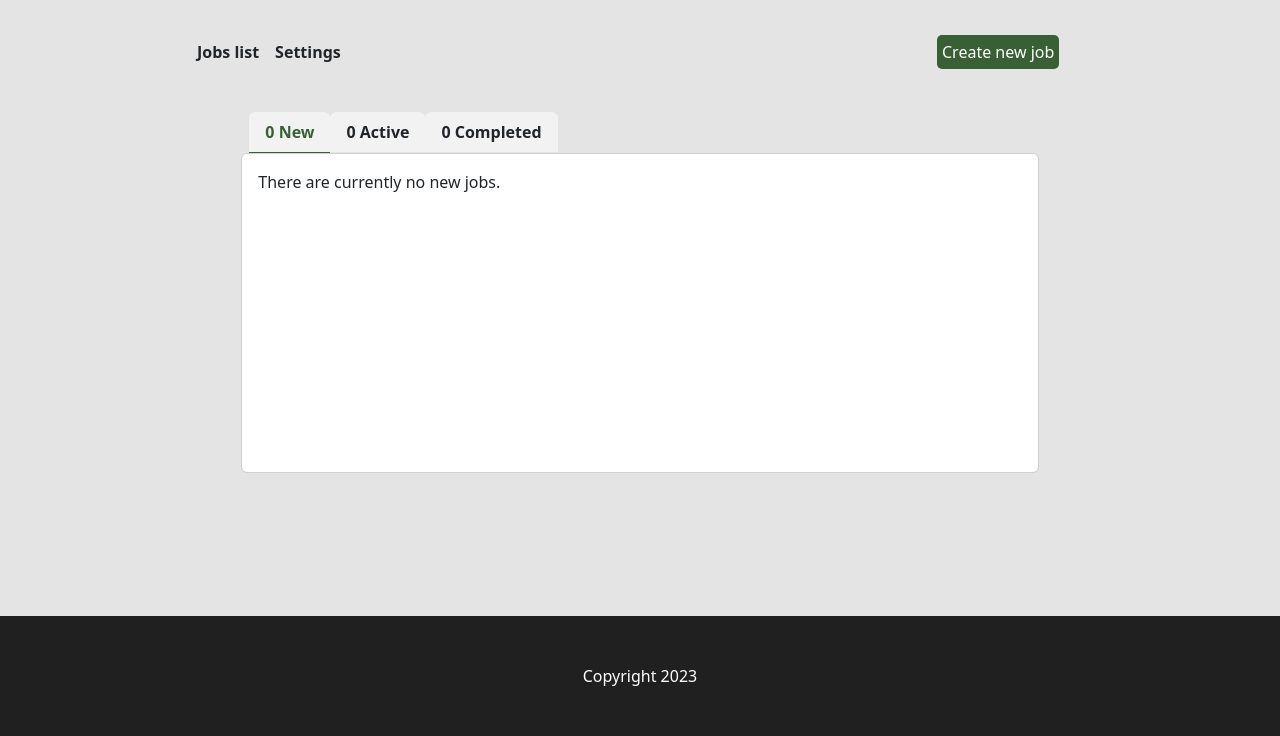
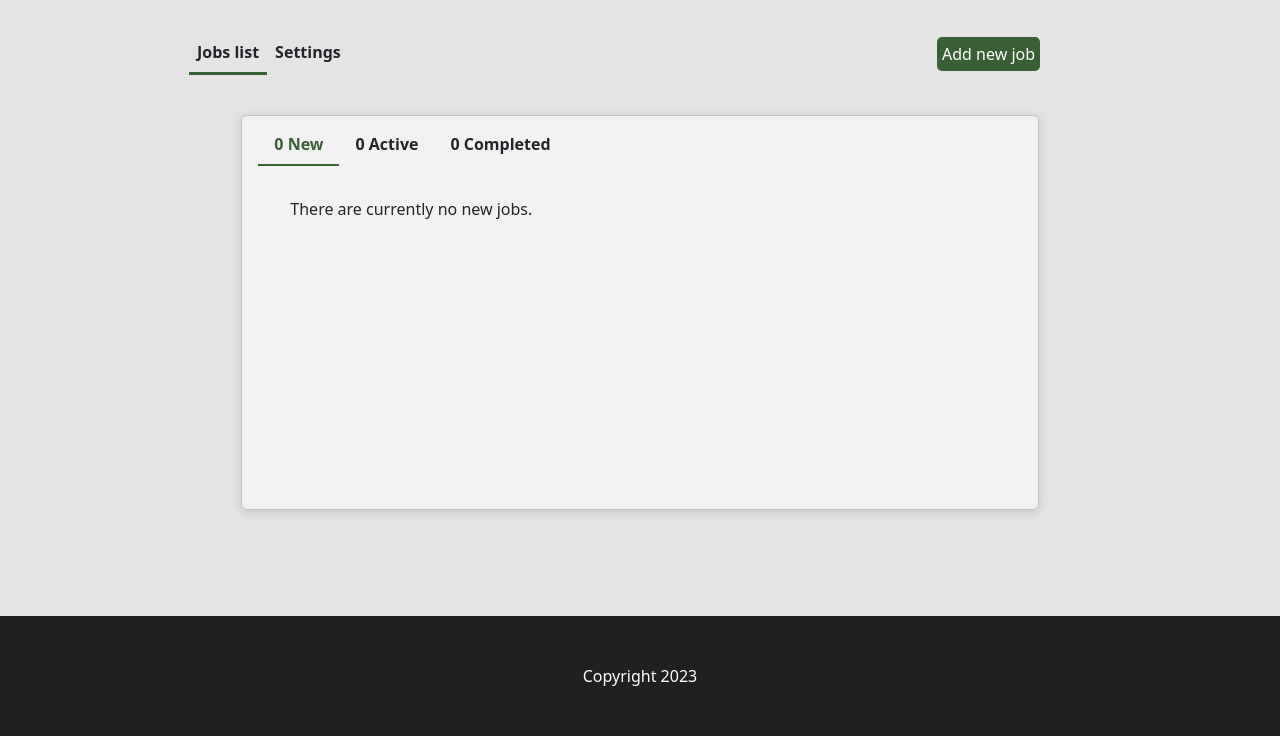
Before and after one commit to andrebraga7/the-maintenance-co, a Django app: page /client/jobs-list in a window 1280 px wide. Shown: the part 92-828 px from the top of the page. Run offline with Django 3.2, Linux system fonts and the light colour scheme; the visitor is signed in with stand-in values (Sample User, id 1); data that the repository does not hold is empty; some libraries are stand-ins or nearby versions.

Commit message:
Create the add job template and view

```diff
--- a/client_dashboard/urls.py
+++ b/client_dashboard/urls.py
@@ -24,4 +24,5 @@ urlpatterns = [
     path(
         'client/delete_<equipment_id>',
         views.DeleteEquipment.as_view(), name='delete_equipment'),
+    path('client/add_job', views.AddJob.as_view(), name='add_job'),
 ]
--- a/client_dashboard/views/categories.py
+++ b/client_dashboard/views/categories.py
@@ -7,7 +7,8 @@ from ..forms import CategoryForm
 class Categories(View):
 
     def get(self, request):
-        categories = Category.objects.all().filter(user=request.user)
+        categories = Category.objects.all().filter(
+            user=request.user).order_by('name')
 
         return render(
             request,
--- a/client_dashboard/views/jobs_list.py
+++ b/client_dashboard/views/jobs_list.py
@@ -19,3 +19,13 @@ class ClientJobsList(View):
                 'active_jobs': active_jobs,
                 'completed_jobs': completed_jobs,
             })
+
+
+class AddJob(View):
+
+    def get(self, request):
+
+        return render(
+            request,
+            'client_dashboard/add_job.html',
+            )
--- a/static/js/script.js
+++ b/static/js/script.js
@@ -12,6 +12,12 @@ $( document ).ready(function() {
     } else if (path == "/manager/show-users") {
         $("a[href$='/manager/show-users']").addClass("strong-underline")
         $("#dash_menu_2_toggle").html('Users <i class="fa-solid fa-chevron-down"></i>')
+    } else if (path == "/client/jobs-list") {
+        $("a[href$='/client/jobs-list']").addClass("strong-underline")
+        $("#dash_menu_2_toggle").html('Jobs <i class="fa-solid fa-chevron-down"></i>')
+    } else if (path == "/client/categories") {
+        $("a[href$='/client/categories']").addClass("strong-underline")
+        $("#dash_menu_2_toggle").html('Settings <i class="fa-solid fa-chevron-down"></i>')
     }
 
 });
--- a/templates/client_dashboard/categories.html
+++ b/templates/client_dashboard/categories.html
@@ -5,6 +5,7 @@
     <div class="row mt-2 p-4">
         <div class="col-md-8 offset-md-2">
             <div class="card" id="card-content">
+
                 <!-- Tabs navigation -->
                 <div class="card-header pb-4">
                     <ul class="nav nav-tab" id="myTab">
@@ -24,7 +25,7 @@
                 <!-- Tabs content -->
                 <div class="card-body">
                     {% for category in categories %}
-                    <div class="category px-md-5 py-2 row">
+                    <div class="px-md-5 py-2 row">
 
                         <!-- Category -->
                         <div class="col-6">
--- a/templates/client_dashboard/client_dashboard_base.html
+++ b/templates/client_dashboard/client_dashboard_base.html
@@ -25,8 +25,8 @@
 
         </div>
         <div class="col-5 col-sm-4 col-md-3 ms-auto">
-            <a href="#">
-                <button class="green-btn">Create new job</button>
+            <a href="{% url 'add_job' %}">
+                <button class="green-btn">Add new job</button>
             </a>
         </div>
     </div>
--- a/templates/client_dashboard/client_jobs_list.html
+++ b/templates/client_dashboard/client_jobs_list.html
@@ -4,26 +4,39 @@
 <div class="container-fluid">
     <div class="row mt-2 p-4">
         <div class="col-md-8 offset-md-2">
+            <div class="card" id="card-content">
+                <div class="card-header pb-4">
+
                     <!-- Tabs navigation -->
-            <ul class="nav nav-tabs ps-2" id="myTab" role="tablist">
+                    <ul class="nav nav-tabs" id="myTab" role="tablist">
                         <li class="nav-item" role="presentation">
-                    <button class="nav-link active" id="new-tab" data-bs-toggle="tab" data-bs-target="#new-tab-pane"
-                        type="button" role="tab" aria-controls="new-tab-pane" aria-selected="true">{{ new_jobs|length }} New</button>
+                            <button class="nav-link active" id="new-tab" data-bs-toggle="tab"
+                                data-bs-target="#new-tab-pane" type="button" role="tab" aria-controls="new-tab-pane"
+                                aria-selected="true">{{ new_jobs|length }}
+                                New</button>
                         </li>
                         <li class="nav-item" role="presentation">
-                    <button class="nav-link" id="active-tab" data-bs-toggle="tab" data-bs-target="#active-tab-pane"
-                        type="button" role="tab" aria-controls="active-tab-pane" aria-selected="false">{{ active_jobs|length }} Active</button>
+                            <button class="nav-link" id="active-tab" data-bs-toggle="tab"
+                                data-bs-target="#active-tab-pane" type="button" role="tab"
+                                aria-controls="active-tab-pane" aria-selected="false">{{ active_jobs|length }}
+                                Active</button>
                         </li>
                         <li class="nav-item" role="presentation">
-                    <button class="nav-link" id="completed-tab" data-bs-toggle="tab" data-bs-target="#completed-tab-pane"
-                        type="button" role="tab" aria-controls="completed-tab-pane" aria-selected="false">{{ completed_jobs|length }} Completed</button>
+                            <button class="nav-link" id="completed-tab" data-bs-toggle="tab"
+                                data-bs-target="#completed-tab-pane" type="button" role="tab"
+                                aria-controls="completed-tab-pane" aria-selected="false">{{ completed_jobs|length }}
+                                Completed</button>
                         </li>
                     </ul>
+                </div>
+
+                <div class="card-body px-md-5 py-2">
                     <!-- Tabs content -->
                     <div class="tab-content" id="myTabContent">
+
                         <!-- New jobs accordion -->
-                <div class="tab-pane fade show active" id="new-tab-pane" role="tabpanel" aria-labelledby="new-tab"
-                    tabindex="0">
+                        <div class="tab-pane fade show active" id="new-tab-pane" role="tabpanel"
+                            aria-labelledby="new-tab" tabindex="0">
                             <div class="accordion" id="dash_accordion">
                                 {% for job in new_jobs %}
                                 <div class="accordion-item">
@@ -56,9 +69,7 @@
                                     </div>
                                 </div>
                                 {% empty %}
-                        <div class="card card-body">
                                 <p>There are currently no new jobs.</p>
-                        </div>
                                 {% endfor %}
                             </div>
                         </div>
@@ -98,16 +109,14 @@
                                     </div>
                                 </div>
                                 {% empty %}
-                        <div class="card card-body">
-                            <p>There are currently no active jobs.</p>
-                        </div>
+                                <p>There are currently no new jobs.</p>
                                 {% endfor %}
                             </div>
                         </div>
 
                         <!-- Completed jobs accordion -->
-                <div class="tab-pane fade" id="completed-tab-pane" role="tabpanel" aria-labelledby="completed-tab"
-                    tabindex="0">
+                        <div class="tab-pane fade" id="completed-tab-pane" role="tabpanel"
+                            aria-labelledby="completed-tab" tabindex="0">
                             <div class="accordion" id="dash_accordion3">
                                 {% for job in completed_jobs %}
                                 <div class="accordion-item">
@@ -140,10 +149,11 @@
                                     </div>
                                 </div>
                                 {% empty %}
-                        <div class="card card-body">
-                            <p>There are currently no completed jobs.</p>
+                                <p>There are currently no new jobs.</p>
+                                {% endfor %}
                             </div>
-                        {% endfor %}
+                        </div>
+
                     </div>
                 </div>
             </div>
--- a/templates/client_dashboard/edit_equipment.html
+++ b/templates/client_dashboard/edit_equipment.html
@@ -30,7 +30,11 @@
                             {{ edit_form.as_p }}
                             <p>
                                 <button type="submit" class="green-btn">Save</button>
+                                <a href="{% url 'equipments' %}">
+                                    <button type="button" class="grey-btn">Go back</button>
+                                </a>
                             </p>
+
                         </form>
                     </div>
                 </div>
```
Also changed, not shown: templates/client_dashboard/add_job.html (added, +26 -0 lines). Lines whose indentation alone changed are shown as unchanged.
